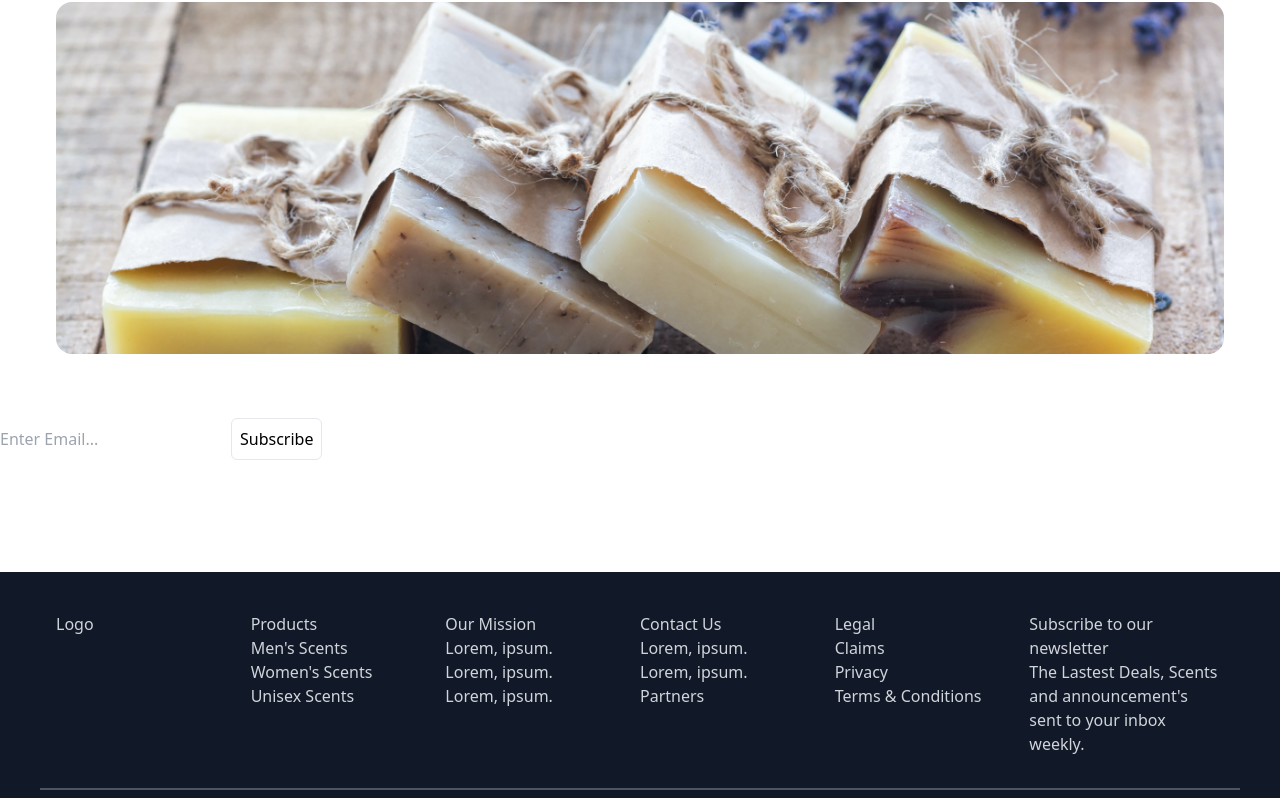
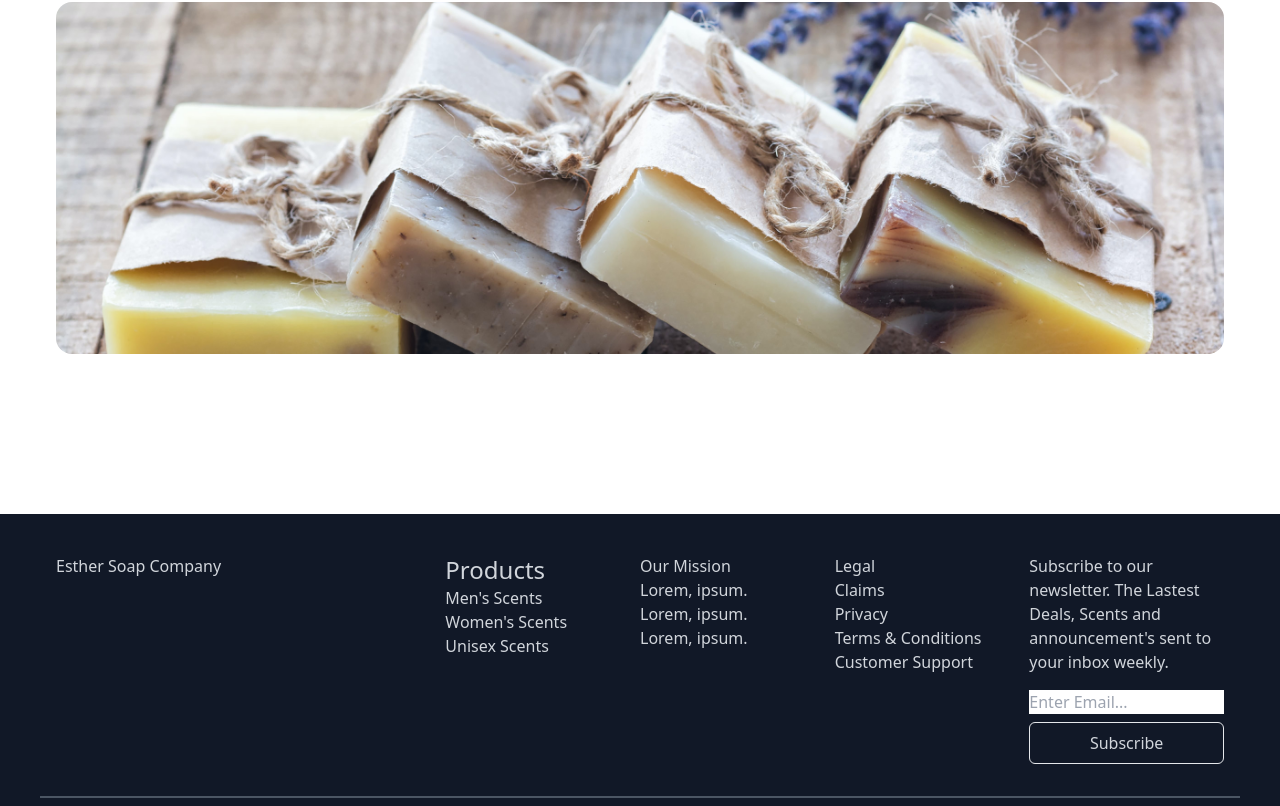
Before and after one commit to Shanehortonm/Esther-Soap, a React (Create React App) app: page / in a window 1280 px wide. Shown: the part 2448-3254 px from the top of the page. Built offline with nearby package versions, Linux system fonts and the light colour scheme.

Commit message:
work of footer

```diff
--- a/src/App.js
+++ b/src/App.js
@@ -19,7 +19,6 @@ function App() {
       <Gallery />
       <BrandMessage />
       <ImageSlider />
-      <FooterForm />
       <Footer />
     </div>
   );
--- a/src/components/Footer.jsx
+++ b/src/components/Footer.jsx
@@ -4,12 +4,10 @@ import { FooterForm } from "./FooterForm";
 export const Footer = () => {
   return (
     <div className="w-full mt-24 bg-gray-900 text-gray-300 py-2 px-2">
-      <div className="max-w-[1200px] mx-auto grid grid-cols-2 md:grid-cols-6 border-b-2 border-gray-600 py-8 px-4">
+      <div className="max-w-[1200px] mx-auto grid grid-cols-2 lg:grid-cols-6 border-b-2 border-gray-600 py-8 px-4 justify-between">
+        <h1 className="lg:col-span-2 ">Esther Soap Company</h1>
         <div>
-          <h1>Logo</h1>
-        </div>
-        <div>
-          <h6>Products</h6>
+          <h6 className="text-2xl">Products</h6>
           <ul>
             <li>Men's Scents</li>
             <li>Women's Scents</li>
@@ -25,27 +23,21 @@ export const Footer = () => {
           </ul>
         </div>
         <div>
-          <h6>Contact Us</h6>
-          <ul>
-            <li>Lorem, ipsum.</li>
-            <li>Lorem, ipsum.</li>
-            <li>Partners</li>
-          </ul>
-        </div>
-        <div>
           <h6>Legal</h6>
           <ul>
             <li>Claims</li>
             <li>Privacy</li>
             <li>Terms & Conditions</li>
+            <li>Customer Support</li>
           </ul>
         </div>
         <div>
-          <p>Subscribe to our newsletter</p>
-          The Lastest Deals, Scents and announcement's sent to your inbox
-          weekly.
+          <p className="mb-4">
+            Subscribe to our newsletter. The Lastest Deals, Scents and
+            announcement's sent to your inbox weekly.
+          </p>
+          <FooterForm />
         </div>
-        <div>{FooterForm}</div>
       </div>
     </div>
   );
--- a/src/components/FooterForm.jsx
+++ b/src/components/FooterForm.jsx
@@ -3,9 +3,9 @@ import React from "react";
 export const FooterForm = () => {
   return (
     <div>
-      <form>
+      <form className="flex flex-col">
         <input type="email" placeholder="Enter Email..." />
-        <button className="p-2 mb-4 rounded-md">Subscribe</button>
+        <button className="p-2 mt-2 rounded-md ">Subscribe</button>
       </form>
     </div>
   );
```
